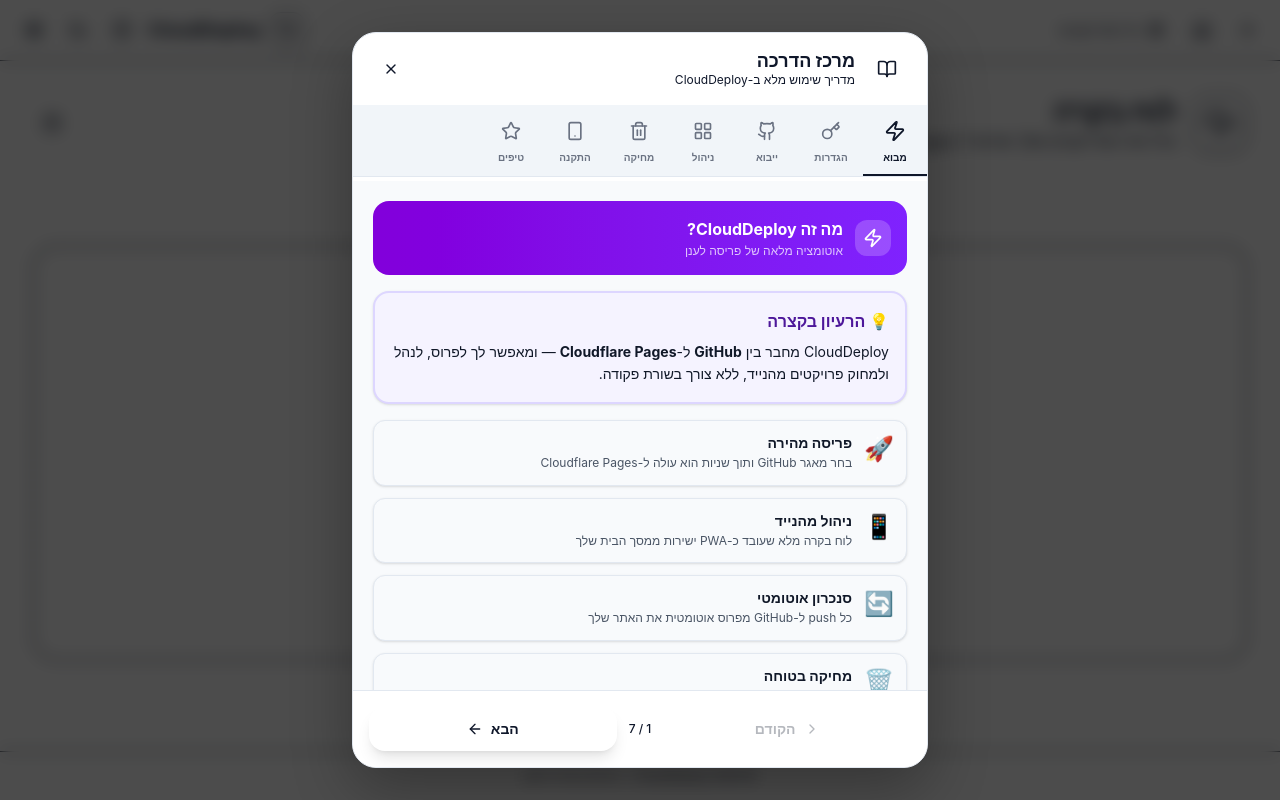
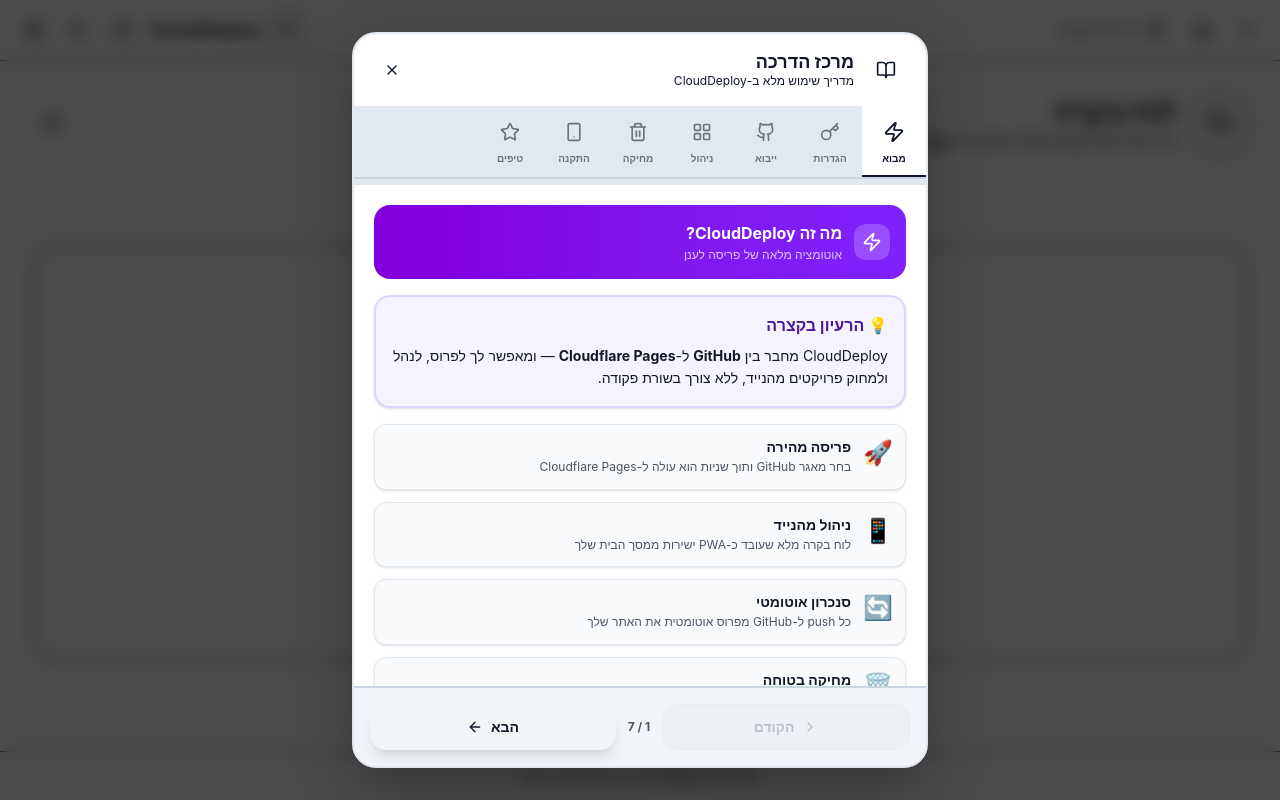
Before and after one commit to zelig53/clouddeploy, a React (Vite) app: page / in a window 1280 px wide. Both pictures are taken after a click on the button 122 px from the left and 30 px from the top of the page. Built offline with nearby package versions, Linux system fonts and the light colour scheme.

Commit message:
Update deploy-1774562546177: תיקון רקע למדריך 5

```diff
--- a/src/App.tsx
+++ b/src/App.tsx
@@ -359,7 +359,7 @@
           <div className="bg-gradient-to-l from-gray-800 to-gray-900 px-4 py-3 flex items-center gap-2 text-white">
             <Github className="w-4 h-4" /><span className="font-bold text-sm">GitHub Personal Access Token</span>
           </div>
-          <div className="p-4 space-y-2 bg-white dark:bg-zinc-800">
+          <div className="p-4 space-y-2 bg-gray-50 dark:bg-zinc-800">
             {[
               'פתח github.com ← לחץ על תמונת הפרופיל',
               'Settings ← Developer settings ← Personal access tokens',
@@ -384,7 +384,7 @@
           <div className="bg-gradient-to-l from-orange-500 to-orange-700 px-4 py-3 flex items-center gap-2 text-white">
             <Cloud className="w-4 h-4" /><span className="font-bold text-sm">Cloudflare API Token</span>
           </div>
-          <div className="p-4 space-y-2 bg-white dark:bg-zinc-800">
+          <div className="p-4 space-y-2 bg-gray-50 dark:bg-zinc-800">
             {[
               <span key="1">פתח <b>dash.cloudflare.com</b> ← My Profile ← API Tokens</span>,
               'Create Token ← Custom Token (Get started)',
@@ -411,7 +411,7 @@
           <div className="bg-gradient-to-l from-blue-500 to-blue-700 px-4 py-3 flex items-center gap-2 text-white">
             <Shield className="w-4 h-4" /><span className="font-bold text-sm">Cloudflare Account ID</span>
           </div>
-          <div className="p-4 space-y-3 text-sm bg-white dark:bg-zinc-800">
+          <div className="p-4 space-y-3 text-sm bg-gray-50 dark:bg-zinc-700">
             <p className="text-gray-900 dark:text-gray-100">ה-Account ID נמצא ב-URL של Cloudflare:</p>
             <div className="bg-slate-100 dark:bg-zinc-800 border border-slate-200 dark:border-zinc-600 rounded-xl p-3 font-mono text-xs break-all text-center leading-relaxed text-gray-900 dark:text-gray-100">
               dash.cloudflare.com/<span className="bg-yellow-200 dark:bg-yellow-700/60 text-black dark:text-yellow-200 px-1.5 py-0.5 rounded font-bold animate-pulse">8a2b3c4d5e6f7g8h</span>/pages
@@ -439,7 +439,7 @@
               <p className="font-bold text-sm">🔵 מסלול א׳ — סנכרון מ-Cloudflare</p>
               <p className="text-xs text-white/80 mt-0.5">כשיש לך כבר פרויקטים פעילים ב-Cloudflare Pages</p>
             </div>
-            <div className="p-4 space-y-2 bg-indigo-50 dark:bg-zinc-800">
+            <div className="p-4 space-y-2 bg-indigo-50 dark:bg-zinc-700">
               {['לחץ "סנכרן מ-Cloudflare" בלוח הבקרה', 'הפרויקטים הקיימים יופיעו אוטומטית', 'לחץ על פרויקט כדי לנהל אותו'].map((s, i) => (
                 <div key={i} className="flex gap-2.5 items-start text-sm">
                   <span className="w-5 h-5 rounded-full bg-indigo-600 text-white flex items-center justify-center shrink-0 text-xs font-bold mt-0.5">{i+1}</span>
@@ -454,7 +454,7 @@
               <p className="font-bold text-sm">⚫ מסלול ב׳ — ייבוא מ-GitHub</p>
               <p className="text-xs text-white/80 mt-0.5">כשרוצים לפרוס מאגר GitHub חדש ל-Cloudflare</p>
             </div>
-            <div className="p-4 space-y-2 bg-gray-50 dark:bg-zinc-800">
+            <div className="p-4 space-y-2 bg-gray-50 dark:bg-zinc-700">
               {[
                 'לחץ "ייבוא מ-GitHub" — רשימת המאגרים שלך תופיע',
                 'חפש מאגר ← לחץ "פרוס ל-Cloudflare"',
@@ -474,7 +474,7 @@
               <p className="font-bold text-sm">🟢 מסלול ג׳ — פרויקט חדש לגמרי</p>
               <p className="text-xs text-white/80 mt-0.5">יוצר מאגר GitHub + דף Cloudflare בבת אחת</p>
             </div>
-            <div className="p-4 space-y-2 bg-green-50 dark:bg-zinc-800">
+            <div className="p-4 space-y-2 bg-green-50 dark:bg-zinc-700">
               {[
                 'לחץ "פרויקט חדש" ← מלא שם ותיאור',
                 'CloudDeploy יוצר מאגר GitHub ריק',
@@ -504,7 +504,7 @@
       <div className="space-y-4">
         {/* Card anatomy */}
         <p className="text-sm text-gray-700 dark:text-gray-300">כרטיס פרויקט מכיל את כל המידע במבט אחד:</p>
-        <div className="border-2 border-teal-200 dark:border-teal-800 rounded-2xl p-4 space-y-3 bg-white dark:bg-zinc-800">
+        <div className="border-2 border-teal-300 dark:border-teal-700 rounded-2xl p-4 space-y-3 bg-white dark:bg-zinc-700 shadow-sm">
           <div className="flex items-center justify-between">
             <div className="p-2 bg-primary/10 rounded-xl text-primary"><Github className="w-4 h-4" /></div>
             <div className="flex items-center gap-1">
@@ -514,7 +514,7 @@
             </div>
           </div>
           <div>
-            <p className="font-bold text-sm">my-awesome-site</p>
+            <p className="font-bold text-sm text-gray-900 dark:text-gray-100">my-awesome-site</p>
             <p className="text-xs text-gray-500 dark:text-gray-400 font-mono">username/my-awesome-site</p>
           </div>
           <div className="flex items-center gap-2 text-xs">
@@ -522,7 +522,7 @@
             <span className="text-muted-foreground">26.3.2026</span>
           </div>
           <div className="flex items-center justify-end text-primary text-xs font-semibold">
-            <span>נהל פרויקט</span><ArrowLeft className="w-3 h-3 mr-1" />
+            <span className="text-primary">נהל פרויקט</span><ArrowLeft className="w-3 h-3 mr-1" />
           </div>
         </div>
         {/* Legend */}
@@ -533,7 +533,7 @@
             { icon: <Trash2 className="w-4 h-4 text-red-500" />, label: 'כפתור מחיקה', desc: 'מחיקה בטוחה עם אישור כפול' },
             { icon: <History className="w-4 h-4 text-muted-foreground" />, label: 'מספר הפריסות', desc: 'כמה פעמים הפרויקט נפרס עד כה' },
           ].map(item => (
-            <div key={item.label} className="flex items-center gap-3 text-sm bg-slate-100 dark:bg-zinc-800 rounded-xl px-3 py-2.5">
+            <div key={item.label} className="flex items-center gap-3 text-sm bg-slate-100 dark:bg-zinc-700 rounded-xl px-3 py-2.5 border border-slate-200 dark:border-zinc-600">
               <span className="shrink-0">{item.icon}</span>
               <div><span className="font-semibold text-gray-900 dark:text-gray-100">{item.label}</span> — <span className="text-gray-600 dark:text-gray-400 text-xs">{item.desc}</span></div>
             </div>
@@ -607,7 +607,7 @@
             <div className="bg-gradient-to-l from-green-600 to-emerald-700 px-4 py-3 text-white flex items-center gap-2">
               <span className="text-lg">🤖</span><span className="font-bold text-sm">Android — Chrome</span>
             </div>
-            <div className="p-4 space-y-2.5 bg-green-50 dark:bg-zinc-800">
+            <div className="p-4 space-y-2.5 bg-green-50 dark:bg-zinc-700">
               {[
                 { icon: '🌐', text: 'פתח את CloudDeploy ב-Chrome' },
                 { icon: '⋮', text: 'לחץ על תפריט שלוש הנקודות (פינה ימנית עליונה)' },
@@ -629,7 +629,7 @@
             <div className="bg-gradient-to-l from-blue-500 to-blue-700 px-4 py-3 text-white flex items-center gap-2">
               <span className="text-lg">🍎</span><span className="font-bold text-sm">iPhone / iPad — Safari בלבד</span>
             </div>
-            <div className="p-4 space-y-2.5 bg-blue-50 dark:bg-zinc-800">
+            <div className="p-4 space-y-2.5 bg-blue-50 dark:bg-zinc-700">
               {[
                 { icon: '🧭', text: 'פתח את CloudDeploy ב-Safari (חובה! לא Chrome)' },
                 { icon: '⬆️', text: 'לחץ על כפתור השיתוף (תחתית המסך)' },
@@ -711,7 +711,7 @@
         transition={{ type: 'spring', damping: 28, stiffness: 220 }}
         className="fixed inset-0 z-[301] flex items-end sm:items-center justify-center p-0 sm:p-4"
       >
-        <div className="bg-white dark:bg-zinc-900 w-full sm:max-w-xl sm:rounded-3xl rounded-t-3xl shadow-[0_20px_60px_rgba(0,0,0,0.3)] dark:shadow-[0_20px_60px_rgba(0,0,0,0.7)] flex flex-col overflow-hidden border border-slate-200 dark:border-zinc-700" style={{maxHeight: '92vh'}}>
+        <div className="bg-white dark:bg-zinc-900 w-full sm:max-w-xl sm:rounded-3xl rounded-t-3xl shadow-[0_20px_60px_rgba(0,0,0,0.3)] dark:shadow-[0_20px_60px_rgba(0,0,0,0.7)] flex flex-col overflow-hidden border-2 border-slate-200 dark:border-zinc-700" style={{maxHeight: '92vh'}}>
 
           {/* Header */}
           <div className="bg-gradient-to-l from-primary to-primary/80 px-5 py-4 text-primary-foreground flex items-center justify-between shrink-0">
@@ -728,7 +728,7 @@
           </div>
 
           {/* Step tabs — horizontal scroll */}
-          <div className="flex overflow-x-auto border-b border-slate-200 dark:border-zinc-700 bg-slate-100 dark:bg-zinc-800 shrink-0 scrollbar-hide">
+          <div className="flex overflow-x-auto border-b-2 border-slate-300 dark:border-zinc-600 bg-slate-200 dark:bg-zinc-800 shrink-0 scrollbar-hide">
             {HELP_STEPS.map((step, i) => (
               <button
                 key={step.id}
@@ -736,7 +736,7 @@
                 className={cn(
                   "flex flex-col items-center gap-1 px-3 py-2.5 text-[10px] font-bold shrink-0 border-b-2 transition-all min-w-[64px]",
                   activeStep === i
-                    ? "border-primary text-primary bg-background"
+                    ? "border-primary text-primary bg-white dark:bg-zinc-900"
                     : "border-transparent text-gray-500 dark:text-muted-foreground hover:bg-slate-200 dark:hover:bg-muted/60"
                 )}
               >
@@ -750,7 +750,7 @@
           </div>
 
           {/* Progress bar */}
-          <div className="h-1 bg-muted shrink-0">
+          <div className="h-1.5 bg-slate-200 dark:bg-zinc-700 shrink-0">
             <motion.div
               className="h-full bg-primary"
               animate={{ width: `${((activeStep + 1) / HELP_STEPS.length) * 100}%` }}
@@ -759,7 +759,7 @@
           </div>
 
           {/* Content */}
-          <div className="overflow-y-auto flex-1 p-5 bg-slate-50 dark:bg-zinc-900" dir="rtl">
+          <div className="overflow-y-auto flex-1 p-5 bg-white dark:bg-zinc-900" dir="rtl">
             <AnimatePresence mode="wait">
               <motion.div
                 key={activeStep}
@@ -783,15 +783,15 @@
           </div>
 
           {/* Footer navigation */}
-          <div className="flex gap-3 p-4 border-t border-slate-200 dark:border-zinc-700 bg-white dark:bg-zinc-800 shrink-0">
+          <div className="flex gap-3 p-4 border-t-2 border-slate-300 dark:border-zinc-600 bg-slate-100 dark:bg-zinc-800 shrink-0">
             <button
               onClick={() => setActiveStep(p => Math.max(0, p - 1))}
               disabled={activeStep === 0}
-              className="flex-1 py-3 rounded-2xl bg-muted text-foreground font-bold text-sm hover:bg-muted/80 transition-colors disabled:opacity-30 flex items-center justify-center gap-2"
+              className="flex-1 py-3 rounded-2xl bg-slate-200 dark:bg-zinc-700 text-gray-800 dark:text-gray-200 font-bold text-sm hover:bg-slate-300 dark:hover:bg-zinc-600 transition-colors disabled:opacity-25 flex items-center justify-center gap-2 border border-slate-300 dark:border-zinc-600"
             >
               <ChevronRight className="w-4 h-4" /><span>הקודם</span>
             </button>
-            <span className="flex items-center text-xs text-muted-foreground font-medium shrink-0">
+            <span className="flex items-center text-xs text-gray-600 dark:text-gray-400 font-bold shrink-0">
               {activeStep + 1} / {HELP_STEPS.length}
             </span>
             {activeStep < HELP_STEPS.length - 1 ? (
```
